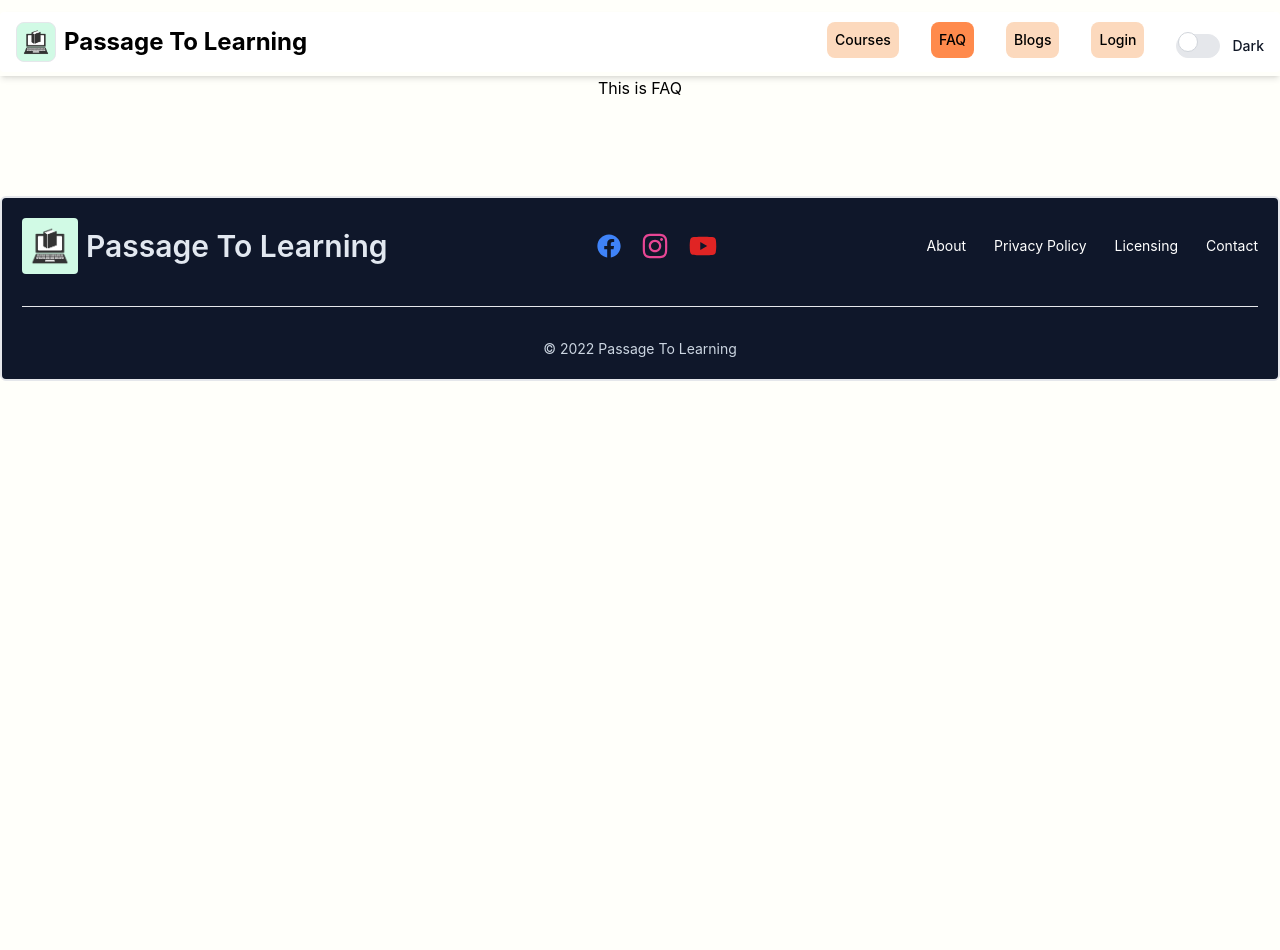
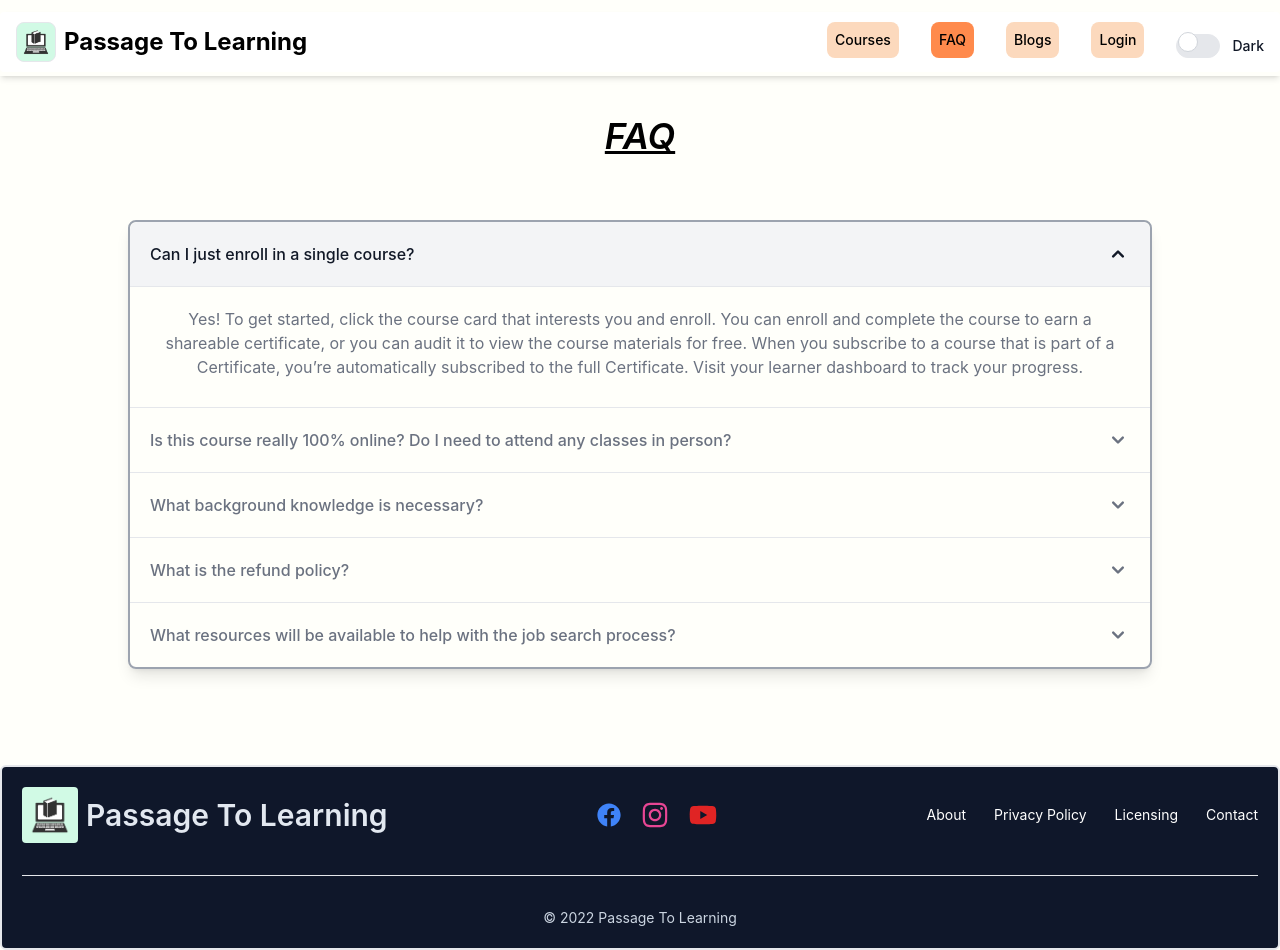
Before and after one commit to k-m-rahman/Passage-to-learning-client-side, a React (Create React App) app: page /faq in a window 1280 px wide. Before the commit the page ends 812 px from the top, so only its background shows below. Built offline with nearby package versions, Linux system fonts and the light colour scheme; no server answers.

Commit message:
added FAQs

```diff
--- a/src/App.js
+++ b/src/App.js
@@ -5,7 +5,7 @@ import { Toaster } from "react-hot-toast";
 
 function App() {
   return (
-    <div className="App">
+    <div className="App  mx-auto">
       <RouterProvider router={router}></RouterProvider>
       <Toaster></Toaster>
     </div>
--- a/src/pages/FAQ/FAQ.js
+++ b/src/pages/FAQ/FAQ.js
@@ -1,7 +1,86 @@
+import { Accordion } from "flowbite-react";
 import React from "react";
 
 const FAQ = () => {
-  return <div>This is FAQ</div>;
+  return (
+    <div className="container mx-auto my-10 w-4/5">
+      <div>
+        <h3 className="text-4xl font-semibold my-8 underline italic">FAQ</h3>
+      </div>
+      <Accordion
+        className="border-2 border-gray-400 shadow-lg mt-16"
+        alwaysOpen={true}
+      >
+        <Accordion.Panel>
+          <Accordion.Title>
+            Can I just enroll in a single course?
+          </Accordion.Title>
+          <Accordion.Content>
+            <p className="mb-2 text-gray-500 dark:text-gray-400">
+              Yes! To get started, click the course card that interests you and
+              enroll. You can enroll and complete the course to earn a shareable
+              certificate, or you can audit it to view the course materials for
+              free. When you subscribe to a course that is part of a
+              Certificate, you’re automatically subscribed to the full
+              Certificate. Visit your learner dashboard to track your progress.
+            </p>
+          </Accordion.Content>
+        </Accordion.Panel>
+        <Accordion.Panel>
+          <Accordion.Title>
+            Is this course really 100% online? Do I need to attend any classes
+            in person?
+          </Accordion.Title>
+          <Accordion.Content>
+            <p className="mb-2 text-gray-500 dark:text-gray-400">
+              This course is completely online, so there’s no need to show up to
+              a classroom in person. You can access your lectures, readings and
+              assignments anytime and anywhere via the web or your mobile
+              device.
+            </p>
+          </Accordion.Content>
+        </Accordion.Panel>
+        <Accordion.Panel>
+          <Accordion.Title>
+            What background knowledge is necessary?
+          </Accordion.Title>
+          <Accordion.Content>
+            <p className="mb-2 text-gray-500 dark:text-gray-400">
+              None! Whether you’re completely new to the job field or have had
+              some exposure, these career certificate are the right choice for
+              you.
+            </p>
+          </Accordion.Content>
+        </Accordion.Panel>
+        <Accordion.Panel>
+          <Accordion.Title>What is the refund policy?</Accordion.Title>
+          <Accordion.Content>
+            <p className="mb-2 text-gray-500 dark:text-gray-400">
+              If you subscribed, you get a 7-day free trial during which you can
+              cancel at no penalty. After that, we don’t give refunds, but you
+              can cancel your subscription at any time.
+            </p>
+          </Accordion.Content>
+        </Accordion.Panel>
+        <Accordion.Panel>
+          <Accordion.Title>
+            What resources will be available to help with the job search
+            process?
+          </Accordion.Title>
+          <Accordion.Content>
+            <p className="mb-2 text-gray-500 dark:text-gray-400">
+              In addition to expert-led training and hands-on projects designed
+              to prepare you for a job, you'll get access to an interview
+              practice tool, mock interviews and resume building workshops,
+              career coaching sessions and more. You'll also be able to connect
+              with over 150 employers who are searching for candidates who have
+              completed these courses.
+            </p>
+          </Accordion.Content>
+        </Accordion.Panel>
+      </Accordion>
+    </div>
+  );
 };
 
 export default FAQ;
--- a/src/pages/Shared/Navbar/Navbar.js
+++ b/src/pages/Shared/Navbar/Navbar.js
@@ -1,4 +1,10 @@
-import { Avatar, Dropdown, Navbar, ToggleSwitch } from "flowbite-react";
+import {
+  Avatar,
+  Dropdown,
+  Navbar,
+  ToggleSwitch,
+  Tooltip,
+} from "flowbite-react";
 import React, { useContext, useState } from "react";
 import { Link, NavLink, ScrollRestoration } from "react-router-dom";
 import logo from "../../../assets/logo.png";
@@ -25,7 +31,7 @@ const NavBar = () => {
 
   return (
     <div className="shadow-md sticky top-0 z-10 h-16">
-      <Navbar className="mt-3" fluid={true} rounded={true}>
+      <Navbar className="mt-3 " fluid={true} rounded={true}>
         <NavLink className="flex " to="/">
           <img
             src={logo}
@@ -76,12 +82,14 @@ const NavBar = () => {
                 arrowIcon={false}
                 inline={true}
                 label={
+                  <Tooltip content={`${user?.displayName}`}>
                     <Avatar
                       className="border border-gray-300  rounded-full sm:hover:scale-110"
                       alt="User "
                       img={user?.photoURL}
                       rounded={true}
                     />
+                  </Tooltip>
                 }
               >
                 <Dropdown.Header>
```
Lines whose indentation alone changed are shown as unchanged.
